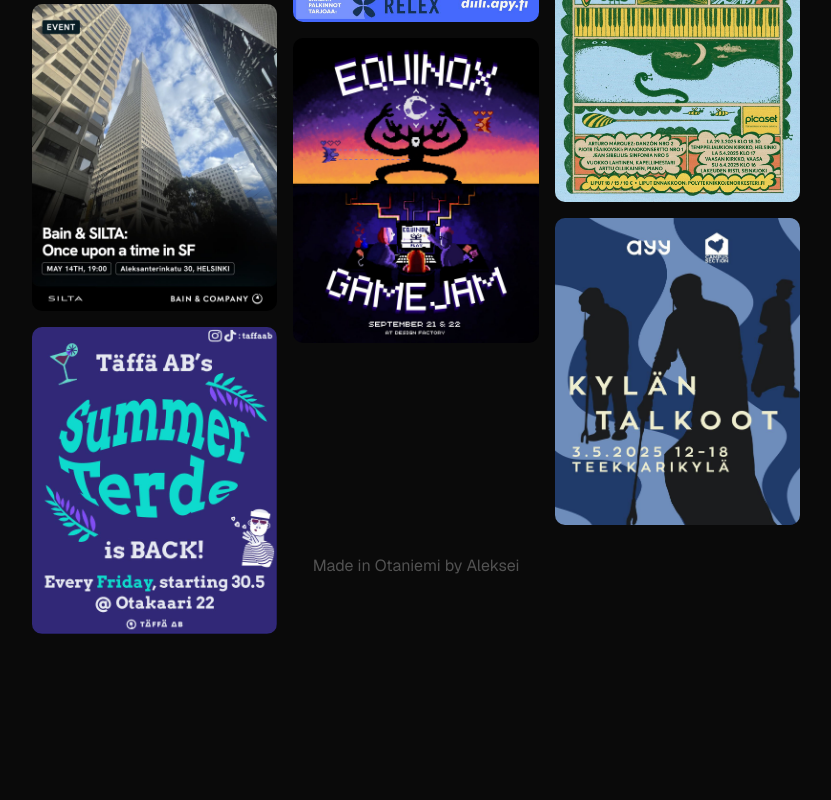
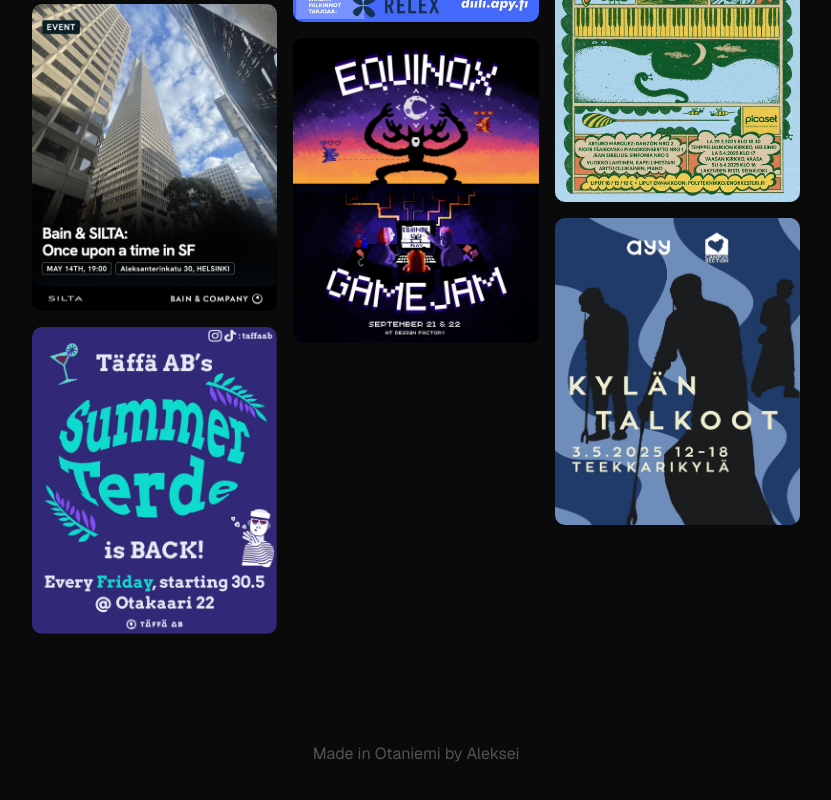
Before and after one commit to filoooooonov/posters, a Next.js app: page / in a window 1280 px wide. Shown: the part 1398-2198 px from the top of the page, without its empty margins (224-1055 px from the left). Before the commit the page ends 2032 px from the top, so only its background shows below. Built offline with nearby package versions, Linux system fonts and the light colour scheme.

Commit message:
Fix footer

```diff
--- a/app/page.tsx
+++ b/app/page.tsx
@@ -6,7 +6,7 @@
 
 export default function Home() {
   return (
-    <main className="relative">
+    <main className="relative pb-60">
       {/* Full-width hero with robust gradient overlay */}
       <section className="relative w-full h-40 md:h-80">
         <Image
--- a/components/Footer.tsx
+++ b/components/Footer.tsx
@@ -2,7 +2,8 @@
 
 export default function Footer() {
   return (
-    <footer className="absolute left-0 bottom-0 h-20 w-full text-center">
+    <footer className="absolute left-0 bottom-0 h-60 flex items-center justify-center w-full text-center">
+      <div className="flex flex-col items-center justify-center">
         <p className="text-neutral-600">
           Made in Otaniemi by{" "}
           <a
@@ -13,6 +14,7 @@
             Aleksei
           </a>
         </p>
+      </div>
     </footer>
   );
 }
```
Lines whose indentation alone changed are shown as unchanged.
